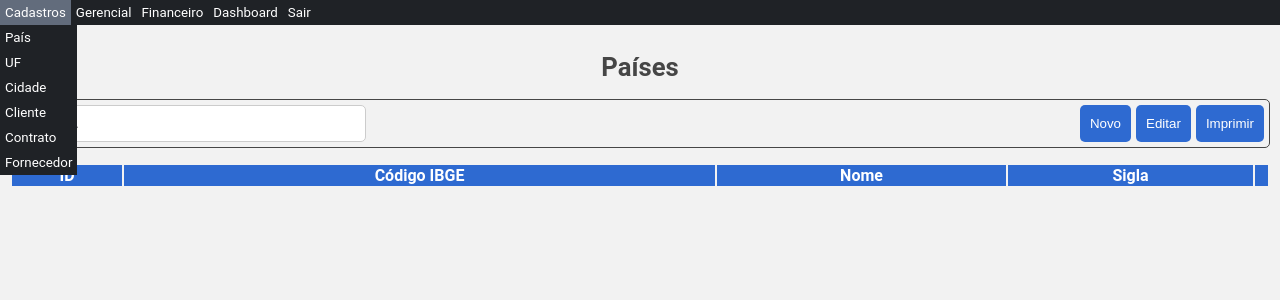
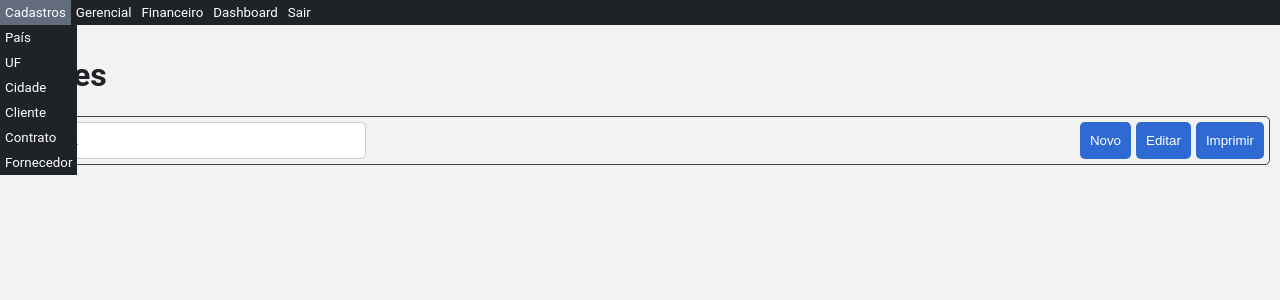
Before and after one commit to rainanDeveloper/bluetools-v2, a React (Create React App) app: page /pais in a window 1280 px wide. Shown: the top 300 px of the page. Built offline with nearby package versions, Linux system fonts and the light colour scheme; sample sign-in values are in the browser's storage.

Commit message:
Created table component

```diff
--- a/src/components/SupMenuAdmin/style.css
+++ b/src/components/SupMenuAdmin/style.css
@@ -1,6 +1,6 @@
 div.supMenu {
 	cursor: default;
-	position: absolute;
+	position: fixed;
 	top: 0;
 	left: 0;
 	width: 100vw;
--- a/src/pages/CadPais/index.js
+++ b/src/pages/CadPais/index.js
@@ -18,17 +18,7 @@ function CadPais(){
 						<button className="color-primary">Imprimir</button>
 					</div>
 				</div>
-				<table>
-					<thead className="color-primary">
-						<tr>
-							<th>ID</th>
-							<th>Código IBGE</th>
-							<th>Nome</th>
-							<th>Sigla</th>
-							<th></th>
-						</tr>
-					</thead>
-				</table>
+
 			</div>
 		</>
 	)
--- a/src/pages/CadPais/style.css
+++ b/src/pages/CadPais/style.css
@@ -3,12 +3,6 @@
     flex-direction: column;
     margin-top: 25px;
     padding: 10px;
-}
-
-.titleListTable {
-    text-align: center;
-    font-size: 1.6em;
-    color: #464646
 }
 
 .utility {
```
Also changed, not shown: src/components/HtmlTable/index.js (added, +19 -0 lines), src/components/HtmlTable/style.css (added).
